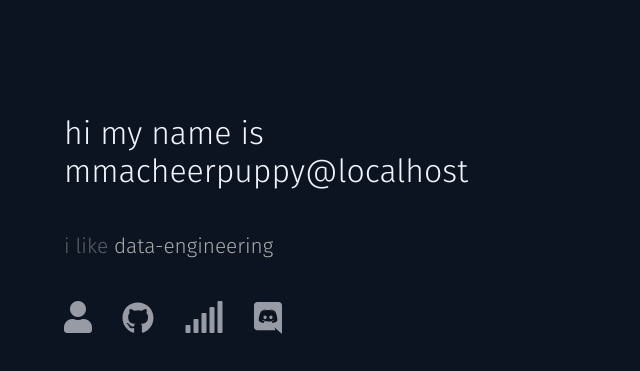
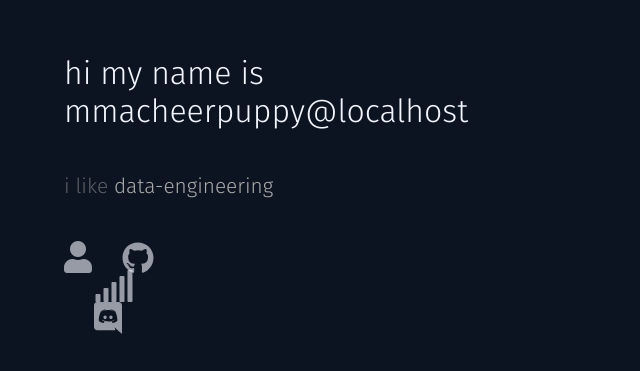
Before and after one commit to caldempsey/mmacheerpuppy.io, a React (Create React App) app: page / in a window 1280 px wide. Shown: the part 383-754 px from the top of the page, without its empty margins (0-640 px from the left). Built offline with nearby package versions, Linux system fonts and the light colour scheme; no server answers.

Commit message:
Changed px to rem

```diff
--- a/src/domain/common/containers/Flexbox.jsx
+++ b/src/domain/common/containers/Flexbox.jsx
@@ -5,12 +5,12 @@ export default function Flexbox(props) {
   // eslint-disable-next-line react/prop-types
   const { children, className, style, id } = props;
   return (
-    <flexbox
-      className={` ${className === undefined ? '' : className}`}
+    <div
+      className={`flexbox ${className === undefined ? '' : className}`}
       id={id}
       style={{ ...style }}
     >
       {children}
-    </flexbox>
+    </div>
   );
 }
--- a/src/domain/common/containers/styles.css
+++ b/src/domain/common/containers/styles.css
@@ -1,3 +1,3 @@
-flexbox {
+.flexbox {
   display: flex;
 }
--- a/src/domain/root/common/css/styles.css
+++ b/src/domain/root/common/css/styles.css
@@ -25,6 +25,6 @@ section {
   display: inline-block;
 }
 
-clickable {
+.clickable {
   cursor: pointer;
 }
--- a/src/domain/root/pages/HomePage.jsx
+++ b/src/domain/root/pages/HomePage.jsx
@@ -23,8 +23,8 @@ export default function HomePage(props) {
       style={{ flexDirection: 'column', alignItems: 'space-between' }}
       className="pageContent spaceBlueBackground fillsContainerArea"
     >
-      <view>{renderedView()}</view>
-      <tabs>
+      <div className="view">{renderedView()}</div>
+      <div>
         <section className="tabs">
           <a className="tab-link" href="data" title="Resume">
             <i className="fas fa-lg fa fa-user" />
@@ -32,18 +32,18 @@ export default function HomePage(props) {
           <a className="tab-link" href="https://github.com/mmacheerpuppy" title="GitHub">
             <i className="fab fa-lg fa-github" />
           </a>
-          <clickable
+          <div
             className="tab-link clickable"
             title="Analytics"
             onClick={() => selectView('analytics')}
           >
             <i className="far fa-lg fa fa-signal" />
-          </clickable>
+          </div>
           <a className="tab-link" href="https://progdisc.club/" title="Programming Discussions">
             <i className="fab fa-lg fa-discord circle" />
           </a>
         </section>
-      </tabs>
+      </div>
     </Flexbox>
   );
 }
--- a/src/domain/root/pages/styles.css
+++ b/src/domain/root/pages/styles.css
@@ -8,7 +8,7 @@
   width: 100vw;
 }
 
-view {
+.view {
   height: 100%;
   width: 100%;
 }
```
